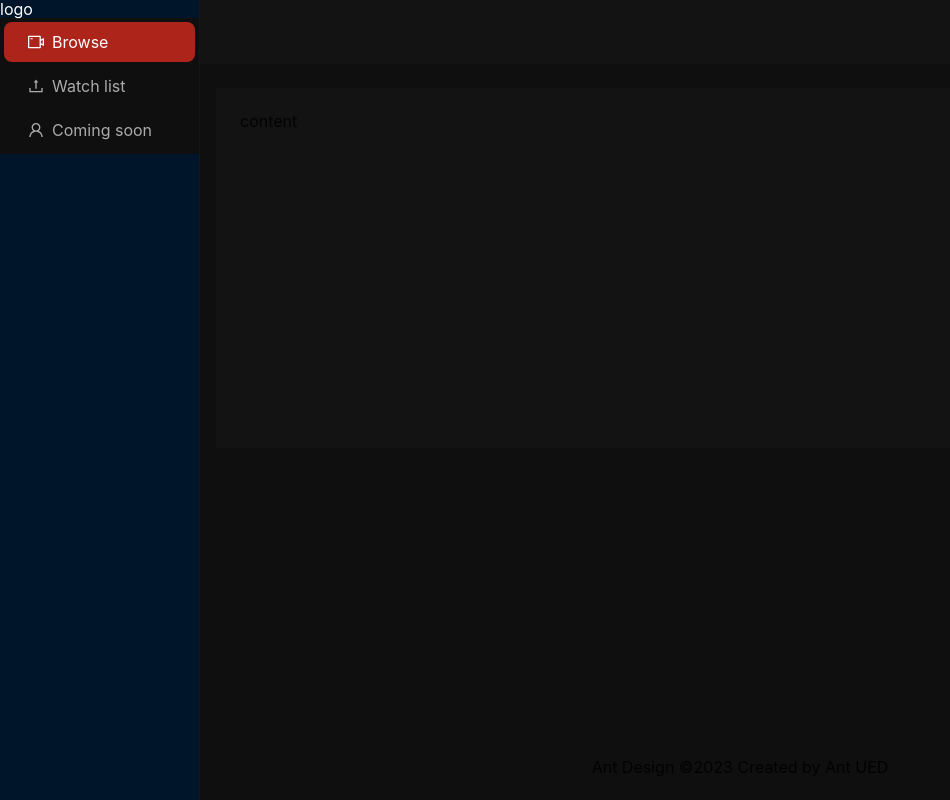
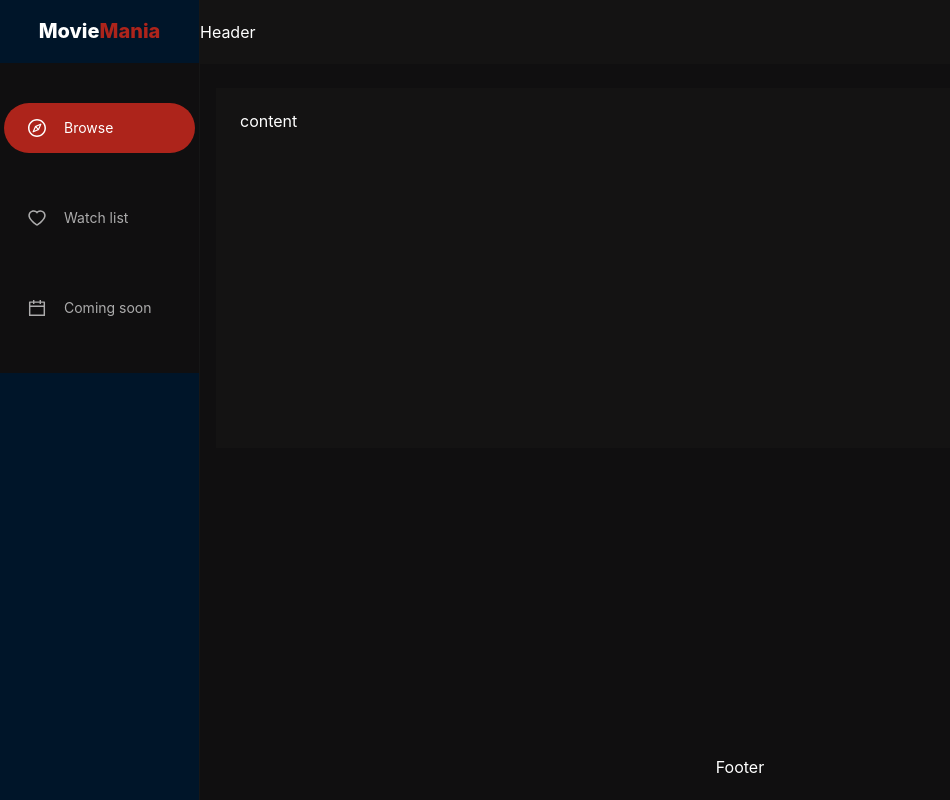
Before and after one commit to zeroqs/MovieMania, a React app: page / in a window 1280 px wide. Shown: the whole page, without its empty margins (0-950 px from the left). Built offline with nearby package versions, Linux system fonts and the light colour scheme; the HTML template or start-up script is replaced by a standard one.

Commit message:
🌃 add base aside navigation panel 🌃

```diff
--- a/src/app/providers/AntdConfig/ui/AntdWrapper.tsx
+++ b/src/app/providers/AntdConfig/ui/AntdWrapper.tsx
@@ -9,8 +9,13 @@ const theme: ThemeConfig = {
       colorBgBase: '#100f10',
       colorBgContainer: '#100f10',
       colorBgLayout: '#100f10',
+      itemMarginBlock: '40px',
+      itemHeight: 50,
+      borderRadiusLG: 40,
+      fontSize: 18,
     },
     Layout: {
+      colorText: '#fff',
       colorBgHeader: '#100f10',
     },
   },
--- a/src/pages/MainPage/MainPage.module.scss
+++ b/src/pages/MainPage/MainPage.module.scss
@@ -0,0 +1,30 @@
+@import '@/shared/styles/respValue.scss';
+
+
+.logo {
+  padding: 20px;
+  text-align: center;
+
+  h1 {
+    display: inline;
+    font-weight: 800;
+    @include respValue('font-size', 20, 24);
+
+    .lastWorld {
+      color: #ad241b;
+    }
+  }
+}
+
+.iconSize {
+  font-size: 28px;
+}
+
+.menu {
+  li {
+    gap: 12px;
+    @include respValue('font-size', 14, 18);
+
+  }
+
+}
--- a/src/pages/MainPage/MainPage.tsx
+++ b/src/pages/MainPage/MainPage.tsx
@@ -1,10 +1,12 @@
 import {
-  UploadOutlined,
-  UserOutlined,
-  VideoCameraOutlined,
+  CalendarOutlined,
+  CompassOutlined,
+  HeartOutlined,
 } from '@ant-design/icons'
 import { Layout, Menu, MenuProps, theme } from 'antd'
 import React from 'react'
+
+import styles from './MainPage.module.scss'
 
 const { Header, Content, Footer, Sider } = Layout
 type MenuItem = Required<MenuProps>['items'][number]
@@ -24,9 +26,9 @@ function getItem(
 }
 
 const items: MenuItem[] = [
-  getItem('Browse', '1', <VideoCameraOutlined />),
-  getItem('Watch list', '2', <UploadOutlined />),
-  getItem('Coming soon', '3', <UserOutlined />),
+  getItem('Browse', '1', <CompassOutlined />),
+  getItem('Watch list', '2', <HeartOutlined />),
+  getItem('Coming soon', '3', <CalendarOutlined />),
 ]
 
 const MainPage = () => {
@@ -41,8 +43,13 @@ const MainPage = () => {
         collapsedWidth="0"
         style={{ borderRight: '1px solid #161616' }}
       >
-        <div className="demo-logo-vertical">logo</div>
+        <div className={styles.logo}>
+          <h1>
+            Movie<h1 className={styles.lastWorld}>Mania</h1>
+          </h1>
+        </div>
         <Menu
+          className={styles.menu}
           theme="dark"
           defaultSelectedKeys={['1']}
           mode="inline"
@@ -50,7 +57,9 @@ const MainPage = () => {
         />
       </Sider>
       <Layout>
-        <Header style={{ padding: 0, background: colorBgContainer }} />
+        <Header style={{ padding: 0, background: colorBgContainer }}>
+          Header
+        </Header>
         <Content style={{ margin: '24px 16px 0' }}>
           <div
             style={{
@@ -62,9 +71,7 @@ const MainPage = () => {
             content
           </div>
         </Content>
-        <Footer style={{ textAlign: 'center' }}>
-          Ant Design ©2023 Created by Ant UED
-        </Footer>
+        <Footer style={{ textAlign: 'center' }}>Footer</Footer>
       </Layout>
     </Layout>
   )
--- /dev/null
+++ b/src/shared/styles/respValue.scss
@@ -0,0 +1,13 @@
+@use 'sass:math';
+
+
+@mixin respValue($property, $minSize, $maxSize, $minWidth: 375, $maxWidth: 1920) {
+  #{$property}: $minSize + px;
+
+  @media (min-width: #{$minWidth + px}) {
+    #{$property}: calcRespValue($minSize, $maxSize, $minWidth, $maxWidth);
+  }
+  @media (min-width: #{$maxWidth + px}) {
+    #{$property}: $maxSize + px;
+  }
+}
```
